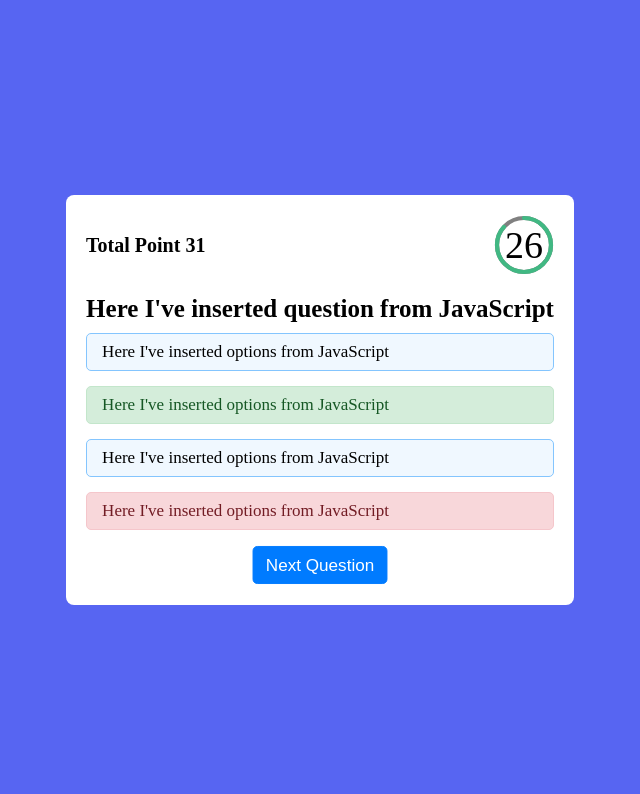
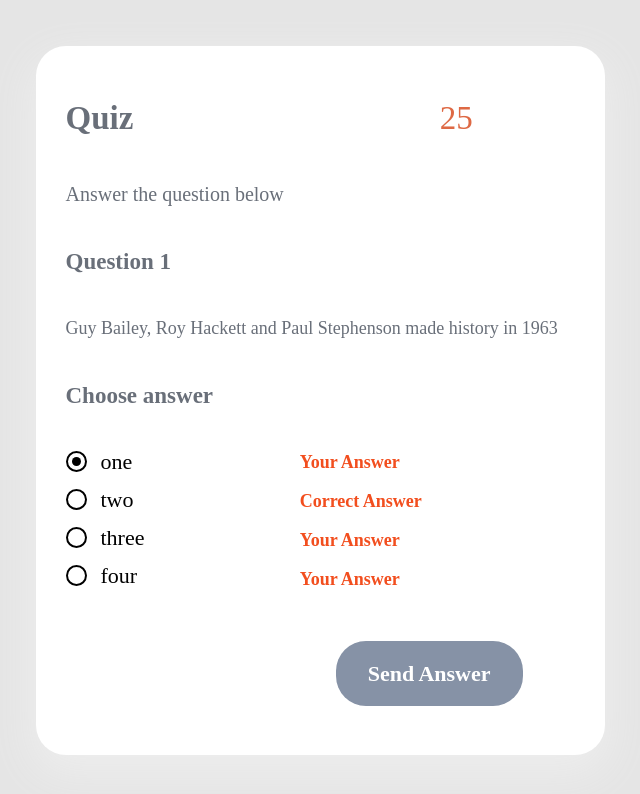
Before and after one commit to boraacici/ecw-quiz.frontend, a Vue app: page /game in a window 1280 px wide. Shown: the top 794 px of the page, without its empty margins (320-960 px from the left). Built offline with nearby package versions, Linux system fonts and the light colour scheme.

Commit message:
game page rework

```diff
--- a/src/views/Game.vue
+++ b/src/views/Game.vue
@@ -1,33 +1,48 @@
 <template>
   <div class="game">
     <div class="quiz-box">
-      <header>
-        <div class="total-point">Total Point <span>31</span></div>
-        <timer />
-      </header>
-      <section>
-        <div class="question">
-          <span class="que-text">
-            Here I've inserted question from JavaScript
-          </span>
+      <div class="title-and-timer">
+        <span class="title">Quiz</span>
+        <span class="timer">25</span>
+      </div>
+      <span class="description">Answer the question below</span>
+      <span class="question-number">Question 1</span>
+      <span class="question"
+        >Guy Bailey, Roy Hackett and Paul Stephenson made history in 1963</span
+      >
+      <span class="choose">Choose answer</span>
+      <div class="answer-box">
+        <div class="radio-box">
+          <label class="container">
+            <span class="answer">one</span>
+            <input type="radio" checked="checked" name="radio" />
+            <span class="checkmark"></span>
+          </label>
+          <label class="container">
+            <span class="answer">two</span>
+            <input type="radio" name="radio" />
+            <span class="checkmark"></span>
+          </label>
+          <label class="container">
+            <span class="answer">three</span>
+            <input type="radio" name="radio" />
+            <span class="checkmark"></span>
+          </label>
+          <label class="container">
+            <span class="answer">four</span>
+            <input type="radio" name="radio" />
+            <span class="checkmark"></span>
+          </label>
         </div>
-        <div class="option-list">
-          <span class="option">
-            Here I've inserted options from JavaScript
-          </span>
-          <span class="option correct">
-            Here I've inserted options from JavaScript
-          </span>
-          <span class="option">
-            Here I've inserted options from JavaScript
-          </span>
-          <span class="option incorrect">
-            Here I've inserted options from JavaScript
-          </span>
+        <div class="secret-answer">
+          <span class="secret-answer-text">Your Answer</span>
+          <span class="secret-answer-text">Correct Answer</span>
+          <span class="secret-answer-text">Your Answer</span>
+          <span class="secret-answer-text">Your Answer</span>
         </div>
-      </section>
-      <div class="next-button-box">
-        <button class="next-btn">Next Question</button>
+      </div>
+      <div class="send-answer">
+        <button class="send-answer-button">Send Answer</button>
       </div>
     </div>
   </div>
@@ -42,111 +57,182 @@ export default {
 
 <style lang="scss">
 .game {
-  width: 100%;
-  height: 100vh;
-  display: flex;
-  flex-direction: column;
-  justify-content: center;
-  align-items: center;
-  background-color: #5765f2;
   .quiz-box {
-    background-color: #fff;
-    padding: 20px;
-    border-radius: 8px;
-    header {
-      display: flex;
+    width: 509px;
+    height: 649px;
+    background: #ffffff;
+    box-shadow: 0px 15px 40px 5px #ededed;
+    border-radius: 30px;
+
+    display: flex;
+    flex-direction: column;
+
+    justify-content: space-around;
+    padding: 30px;
+
+    .title-and-timer {
+      width: 80%;
+      display: inline-flex;
       justify-content: space-between;
-      align-items: center;
-      .total-point {
-        font-size: 20px;
-        font-weight: 600;
+      .title {
+        font-family: Poppins;
+        font-style: normal;
+        font-weight: bold;
+        font-size: 33px;
+        line-height: 49px;
+        color: #696f79;
+      }
+      .timer {
+        font-family: Poppins;
+        font-style: normal;
+        font-weight: normal;
+        font-size: 33px;
+        line-height: 49px;
+        color: #de6944;
       }
     }
-    section {
-      .question {
-        margin-top: 20px;
-        margin-bottom: 10px;
-        .que-text {
-          font-size: 25px;
-          font-weight: 600;
+    .description {
+      font-family: Poppins;
+      font-style: normal;
+      font-weight: normal;
+      font-size: 20px;
+      line-height: 30px;
+      color: #696f79;
+    }
+    .question-number {
+      font-family: Poppins;
+      font-style: normal;
+      font-weight: 600;
+      font-size: 23px;
+      line-height: 34px;
+      color: #696f79;
+    }
+    .question {
+      font-family: Poppins;
+      font-style: normal;
+      font-weight: normal;
+      font-size: 18px;
+      line-height: 27px;
+      color: #696f79;
+    }
+    .choose {
+      font-family: Poppins;
+      font-style: normal;
+      font-weight: 600;
+      font-size: 23px;
+      line-height: 34px;
+      color: #696f79;
+    }
+    .answer-box {
+      display: flex;
+      width: 70%;
+      justify-content: space-between;
+
+      .radio-box {
+        display: inline-flex;
+        flex-direction: column;
+        align-items: start;
+
+        /* The container */
+        .container {
+          display: block;
+          position: relative;
+          padding-left: 35px;
+          margin-bottom: 12px;
+          cursor: pointer;
+          font-size: 22px;
+          -webkit-user-select: none;
+          -moz-user-select: none;
+          -ms-user-select: none;
+          user-select: none;
+        }
+
+        /* Hide the browser's default radio button */
+        .container input {
+          position: absolute;
+          opacity: 0;
+          cursor: pointer;
+        }
+
+        /* Create a custom radio button */
+        .checkmark {
+          position: absolute;
+          top: 2px;
+          left: 0;
+          height: 17px;
+          width: 17px;
+          border: 2px solid #000000;
+          border-radius: 50%;
+        }
+
+        /* On mouse-over, add a grey background color */
+        .container:hover input ~ .checkmark {
+          background-color: #ccc;
+        }
+
+        /* When the radio button is checked, add a blue background */
+        .container input:checked ~ .checkmark {
+          background-color: #fff;
+        }
+
+        /* Create the indicator (the dot/circle - hidden when not checked) */
+        .checkmark:after {
+          content: "";
+          position: absolute;
+          display: none;
+        }
+
+        /* Show the indicator (dot/circle) when checked */
+        .container input:checked ~ .checkmark:after {
+          display: block;
+        }
+
+        /* Style the indicator (dot/circle) */
+        .container .checkmark:after {
+          top: 4px;
+          left: 4px;
+          width: 9px;
+          height: 9px;
+          border-radius: 50%;
+          background: #000;
         }
       }
-      .option-list {
-        .option {
-          background: aliceblue;
-          border: 1px solid #84c5fe;
-          border-radius: 5px;
-          padding: 8px 15px;
-          font-size: 17px;
-          margin-bottom: 15px;
-          cursor: pointer;
-          transition: all 0.3s ease;
-          display: flex;
-          align-items: center;
-          justify-content: space-between;
-          .icon {
-            height: 26px;
-            width: 26px;
-            border: 2px solid transparent;
-            border-radius: 50%;
-            text-align: center;
-            font-size: 13px;
-            pointer-events: none;
-            transition: all 0.3s ease;
-            line-height: 24px;
-          }
-          .icon.tick {
-            color: #23903c;
-            border-color: #23903c;
-            background: #d4edda;
-          }
-          .icon.cross {
-            color: #a42834;
-            background: #f8d7da;
-            border-color: #a42834;
-          }
-        }
-        .option:hover {
-          color: #004085;
-          background: #cce5ff;
-          border: 1px solid #b8daff;
-        }
-        .option.correct {
-          color: #155724;
-          background: #d4edda;
-          border: 1px solid #c3e6cb;
-        }
-        .option.incorrect {
-          color: #721c24;
-          background: #f8d7da;
-          border: 1px solid #f5c6cb;
-        }
-        .option.disabled {
-          pointer-events: none;
+      .secret-answer {
+        display: inline-flex;
+        flex-direction: column;
+
+        .secret-answer-text {
+          font-family: Poppins;
+          font-style: normal;
+          font-weight: bold;
+          font-size: 18px;
+          line-height: 27px;
+          color: #f24e1e;
+
+          margin-bottom: 12px;
         }
       }
     }
+    .send-answer {
+      width: 100%;
+      display: inline-flex;
+      justify-content: flex-end;
 
-    .next-button-box {
-      display: flex;
-      justify-content: center;
-      margin-top: 10px;
-      .next-btn {
-        height: 40px;
-        padding: 0 13px;
-        font-size: 18px;
-        font-weight: 400;
-        cursor: pointer;
+      .send-answer-button {
+        font-family: Poppins;
+        font-style: normal;
+        font-weight: bold;
+        font-size: 22px;
+        line-height: 33px;
+        color: #ffffff;
+
+        background: #8692a6;
+        border-radius: 30px;
+
+        padding: 16px 32px;
         border: none;
-        outline: none;
-        color: #fff;
-        border-radius: 5px;
-        background: #007bff;
-        border: 1px solid #007bff;
-        line-height: 10px;
-        pointer-events: none;
-        transform: scale(0.95);
-        transition: all 0.3s ease;
+
+        margin-right: 52px;
       }
     }
   }
```
